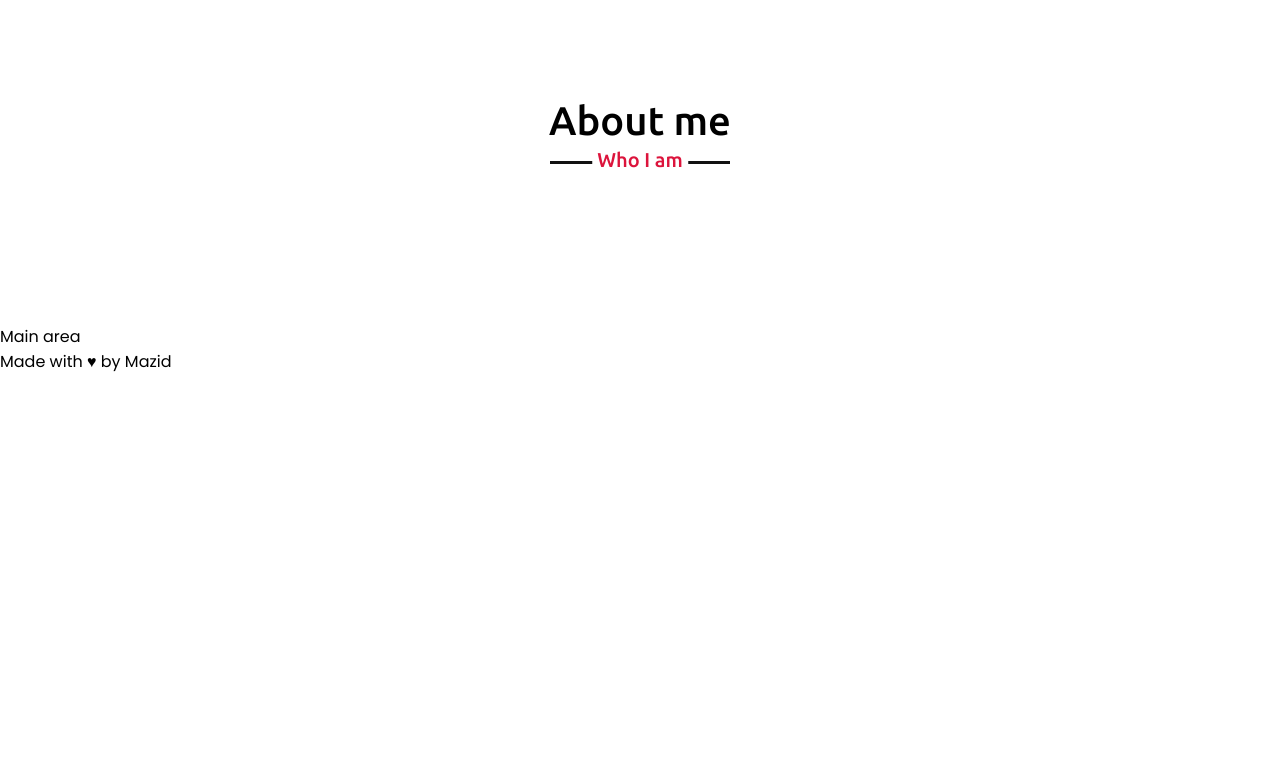
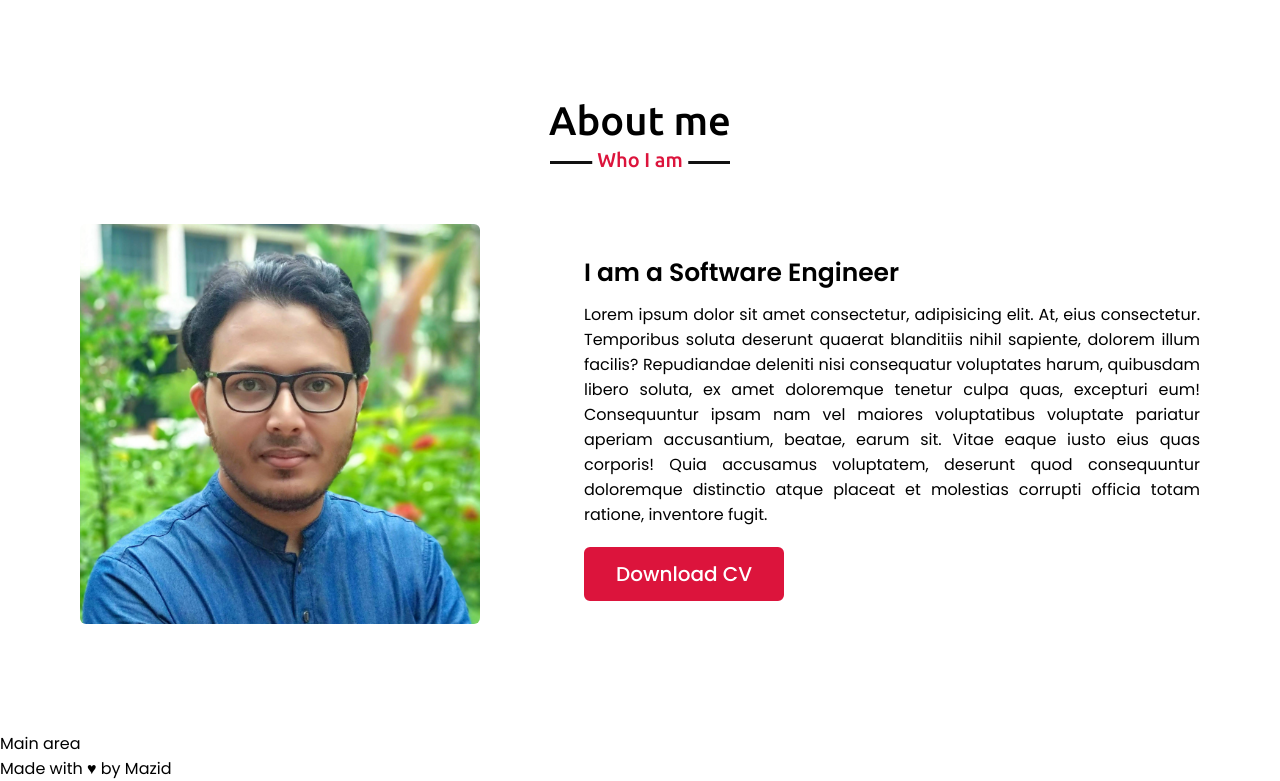
Before and after one commit to mazeduldev/portfolio, a Next.js app: page / in a window 1280 px wide. Shown: the part 866-1647 px from the top of the page. Before the commit the page ends 1240 px from the top, so only its background shows below. Built offline with nearby package versions, Linux system fonts and the light colour scheme.

Commit message:
about section styling added

```diff
--- a/components/about.module.scss
+++ b/components/about.module.scss
@@ -28,7 +28,55 @@
     font-size: 20px;
     color: crimson;
     padding: 0 5px;
-    background: #fff;
+    background: white;
     transform: translateX(-50%);
   }
 }
+
+.content {
+  display: flex;
+  flex-direction: row;
+}
+
+.proPic {
+  width: 45%;
+
+  .rounded {
+    border-radius: 6px;
+  }
+}
+
+.description {
+  width: 55%;
+  margin: auto;
+
+  .descriptionTitle {
+    font-weight: 600;
+    font-size: 25px;
+    margin-bottom: 10px;
+  }
+
+  p {
+    font-weight: 400;
+    text-align: justify;
+    margin-bottom: 10px;
+  }
+
+  a {
+    background: crimson;
+    color: white;
+    margin-top: 10px;
+    padding: 10px 30px;
+    border: 2px solid crimson;
+    border-radius: 6px;
+    font-weight: 500;
+    font-size: 20px;
+    display: inline-block;
+    transition: all 0.3s ease;
+
+    &:hover {
+      background: white;
+      color: crimson;
+    }
+  }
+}
--- a/components/about.tsx
+++ b/components/about.tsx
@@ -1,11 +1,31 @@
 import React from 'react'
 import classes from './about.module.scss'
+import Image from 'next/image'
 
 const About: React.FC = () => {
   return (
     <section>
       <div className='container'>
         <h2 className={classes.title}>About me</h2>
+        <div className={classes.content}>
+          <div className={classes.proPic}>
+            <Image
+              src="/images/me.jpg"
+              alt="Mazid"
+              width={400}
+              height={400}
+              layout="fixed"
+              className={classes.rounded}
+            />
+          </div>
+          <div className={classes.description}>
+            <div className={classes.descriptionTitle}>
+              I am a Software Engineer
+            </div>
+            <p>Lorem ipsum dolor sit amet consectetur, adipisicing elit. At, eius consectetur. Temporibus soluta deserunt quaerat blanditiis nihil sapiente, dolorem illum facilis? Repudiandae deleniti nisi consequatur voluptates harum, quibusdam libero soluta, ex amet doloremque tenetur culpa quas, excepturi eum! Consequuntur ipsam nam vel maiores voluptatibus voluptate pariatur aperiam accusantium, beatae, earum sit. Vitae eaque iusto eius quas corporis! Quia accusamus voluptatem, deserunt quod consequuntur doloremque distinctio atque placeat et molestias corrupti officia totam ratione, inventore fugit.</p>
+            <a href="#">Download CV</a>
+          </div>
+        </div>
       </div>
     </section>
   )
```
Also changed, not shown: public/images/me.jpg (added).
